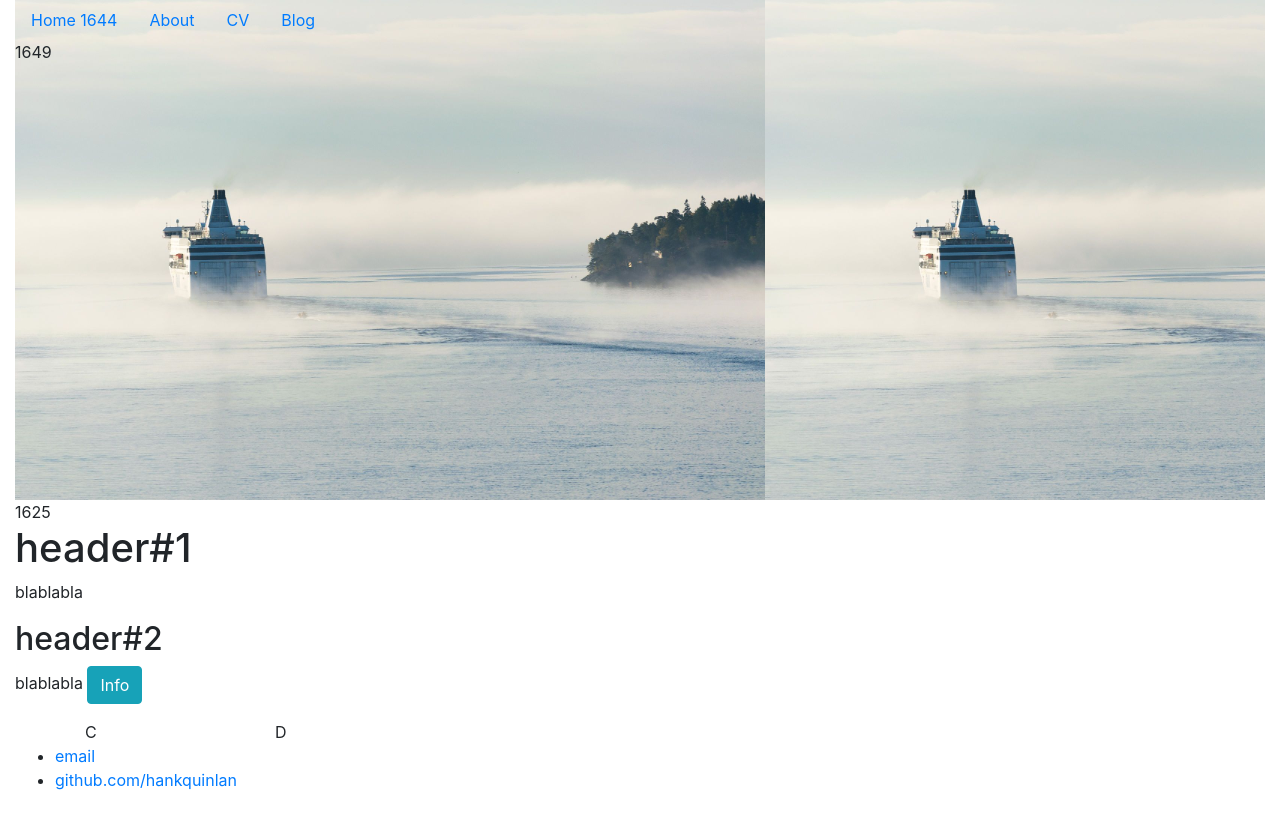
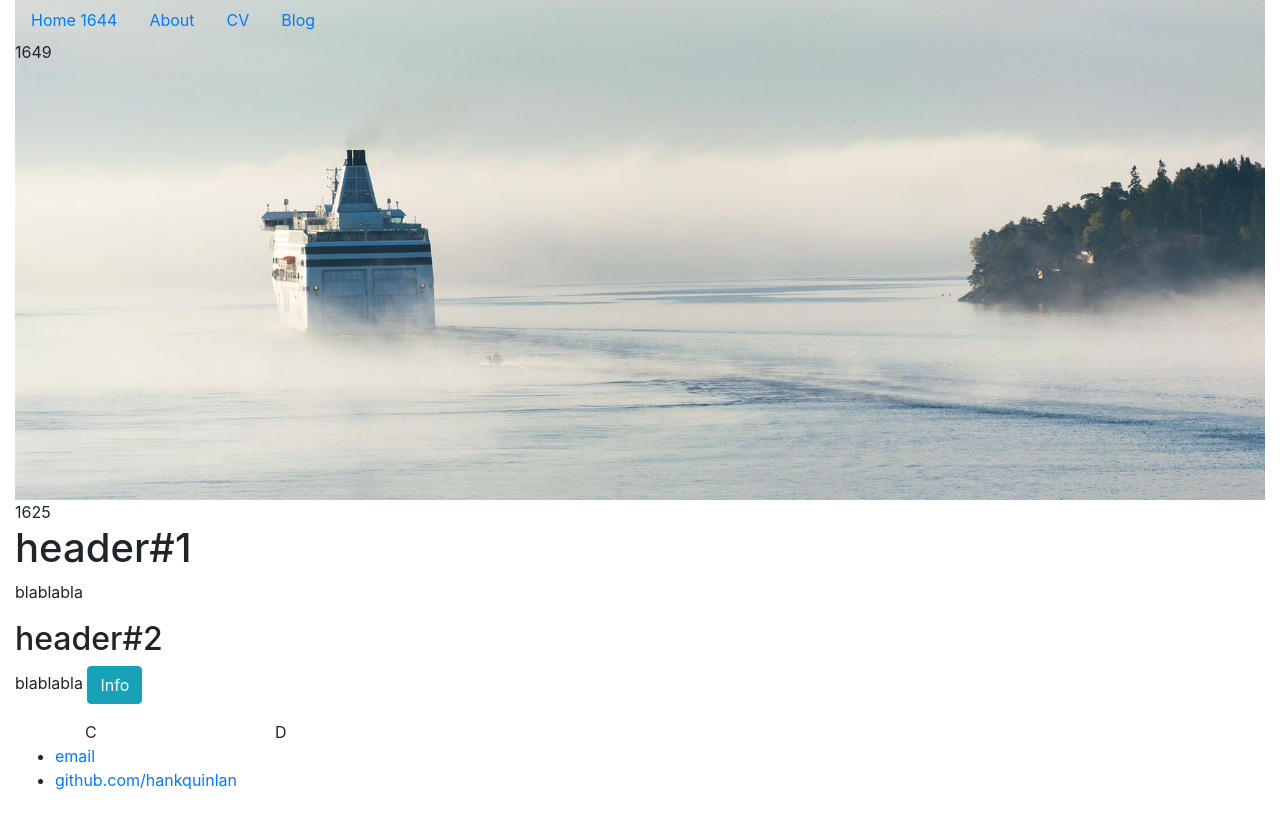
Before and after one commit to OrgaEvolutions/Nathoup.github.io, a Jekyll site: the page built from index.html, in a window 1280 px wide. Shown: the top 829 px of the page. Built offline with Jekyll 4.4.1, drawn with Linux system fonts in a browser that asks for light colours.

Commit message:
Update header.html

```diff
--- a/_includes/header.html
+++ b/_includes/header.html
@@ -1,4 +1,4 @@
-<header style="background-image: url(/images/cover.jpg);background-size: contain;height:500px;">
+<header style="background-image: url(/images/cover.jpg);background-size: cover;height:500px;background-position: center;">
 	<ul class="nav nav-pills">
 		<li class="nav-item">
 			<a class="nav-link" href="/!">Home 1644</a>
```
